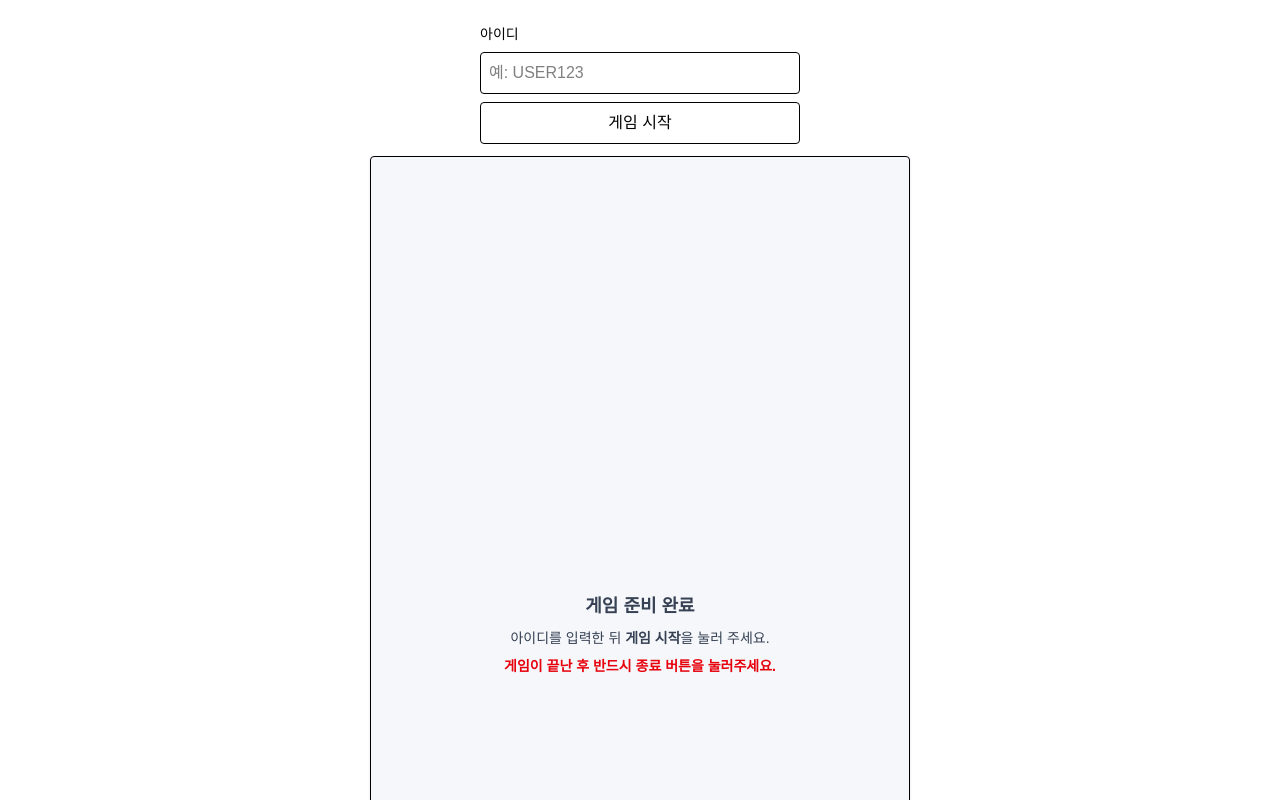
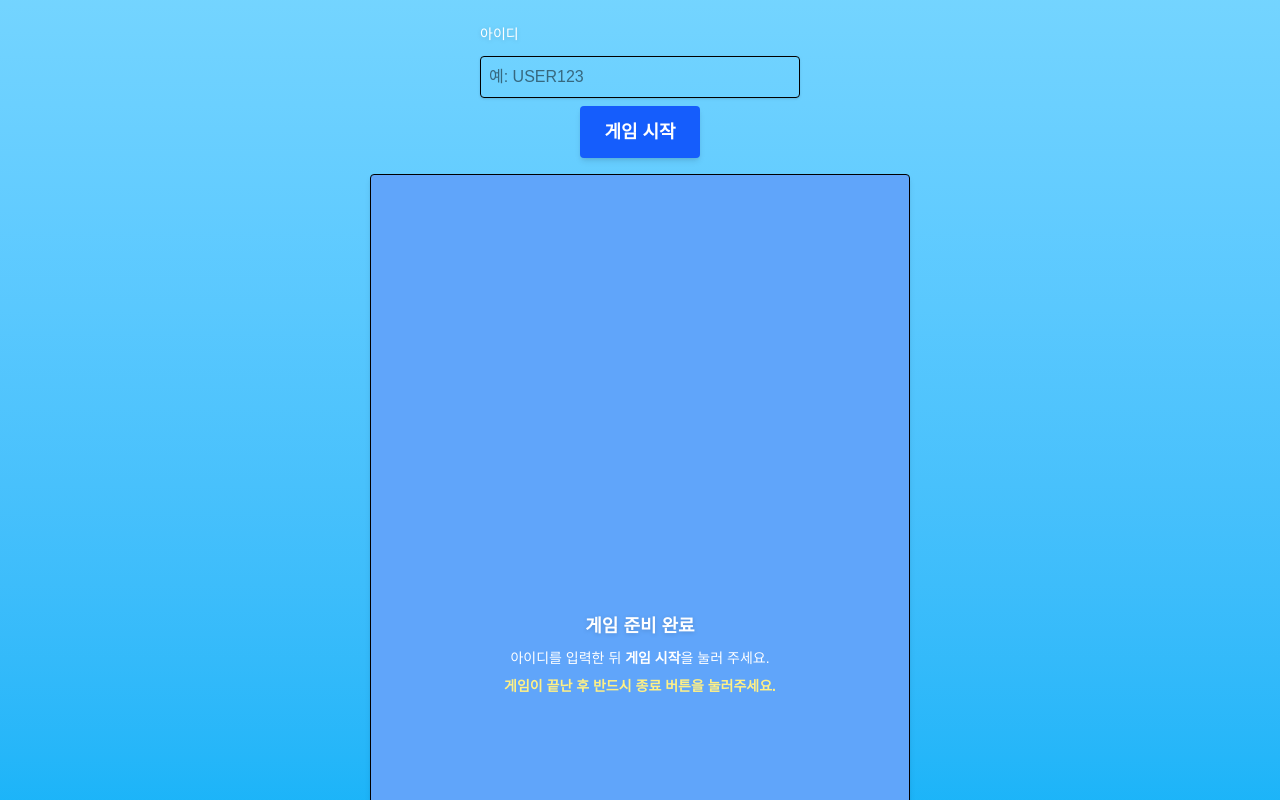
Before and after one commit to sethkim12/webgame-proxy, a Next.js app: page / in a window 1280 px wide. Shown: the top 800 px of the page. Built offline with nearby package versions, Linux system fonts and the light colour scheme.

Commit message:
update: fix api logging

```diff
--- a/src/app/page.tsx
+++ b/src/app/page.tsx
@@ -10,23 +10,17 @@ export default function Page() {
   const timerRef = useRef<number | null>(null);
   const iframeRef = useRef<HTMLIFrameElement | null>(null);
 
-  // 게임 시작 후 타이머 (시간은 표시 안 하지만 기록용)
   useEffect(() => {
     if (!startedAt) return;
-    timerRef.current = window.setInterval(() => {
-      /* 단순 경과시간 갱신용 (보이지 않음) */
-    }, 1000) as unknown as number;
-
+    timerRef.current = window.setInterval(() => {}, 1000) as unknown as number;
     const handleBeforeUnload = () => submitPlaytime(true);
     window.addEventListener("beforeunload", handleBeforeUnload);
-
     return () => {
       if (timerRef.current) window.clearInterval(timerRef.current);
       window.removeEventListener("beforeunload", handleBeforeUnload);
     };
   }, [startedAt]);
 
-  // iframe 내부 클릭도 집계 (동일 출처일 때만)
   useEffect(() => {
     if (!locked) return;
     const el = iframeRef.current;
@@ -44,9 +38,7 @@ export default function Page() {
           cleanup();
           el.removeEventListener("load", attach);
         };
-      } catch {
-        /* cross-origin이면 무시 */
-      }
+      } catch {}
     };
     const cleanup = attach();
     return () => {
@@ -64,7 +56,6 @@ export default function Page() {
   const submitPlaytime = async (isUnload = false) => {
     if (!startedAt) return;
     const playSeconds = Math.floor((Date.now() - startedAt) / 1000);
-
     try {
       await fetch("/api/submit", {
         method: "POST",
@@ -83,28 +74,26 @@ export default function Page() {
     }
   };
 
-  // 프레임 클릭도 집계
   const handleContainerClick = () => setClicks((c) => c + 1);
-
   const handleKeyDown = (e: React.KeyboardEvent<HTMLInputElement>) => {
     if (e.key === "Enter") startGame();
   };
 
   return (
-    <main className="min-h-screen p-3 sm:p-6 flex flex-col items-center bg-white text-black gap-3">
-      {/* 상단: 시작 전엔 입력폼, 시작 후엔 아이디 + 종료 버튼만 */}
+    <main className="min-h-screen p-3 sm:p-6 flex flex-col items-center bg-gradient-to-b from-sky-300 to-sky-500 text-black gap-3">
+      {/* 상단 영역 */}
       {!locked ? (
-        <section className="w-full max-w-xs flex flex-col gap-2">
-          <label className="text-sm font-medium">아이디</label>
+        <section className="w-full max-w-xs flex flex-col gap-3 items-center">
+          <label className="text-sm font-medium self-start text-white drop-shadow-sm">아이디</label>
           <input
-            className="border rounded p-2"
+            className="border rounded p-2 w-full shadow-sm"
             value={userId}
             onChange={(e) => setUserId(e.target.value)}
             onKeyDown={handleKeyDown}
             placeholder="예: USER123"
           />
           <button
-            className="rounded px-4 py-2 border hover:bg-gray-100"
+            className="rounded px-6 py-3 bg-blue-600 hover:bg-blue-700 text-white font-bold text-lg translate-y-[-4px] shadow-md"
             onClick={startGame}
           >
             게임 시작
@@ -112,23 +101,29 @@ export default function Page() {
         </section>
       ) : (
         <section className="w-full max-w-[540px] px-1 sm:px-0">
-          <div className="w-full flex items-center justify-between gap-2 text-sm text-gray-700">
-            <div className="truncate font-semibold">{userId}</div>
+          <div className="w-full flex items-center justify-between gap-2 text-sm text-gray-100">
+            <div className="truncate font-semibold text-white drop-shadow-sm">{userId}</div>
             <button
-              className="shrink-0 rounded px-3 py-1 border hover:bg-gray-100"
+              className="shrink-0 rounded px-4 py-2 bg-blue-700 hover:bg-blue-800 text-white font-semibold shadow-lg"
               onClick={() => submitPlaytime(false)}
             >
-              종료/저장
+              종료 / 저장
             </button>
           </div>
         </section>
       )}
 
       {/* 게임 프레임 */}
-      <section className="flex justify-center items-center w-full" onPointerDown={handleContainerClick}>
+      <section
+        className="flex justify-center items-center w-full"
+        onPointerDown={handleContainerClick}
+      >
         <div
-          className="relative w-full max-w-[540px] border rounded overflow-hidden shadow-sm flex justify-center items-center"
-          style={{ aspectRatio: "9 / 16", background: "#f5f7fb" }}
+          className="relative w-full max-w-[540px] border rounded overflow-hidden shadow-md flex justify-center items-center"
+          style={{
+            aspectRatio: "9 / 16",
+            background: locked ? "#dbeafe" : "#60a5fa", // 🔵 더 진한 파란 계열
+          }}
         >
           {locked ? (
             <iframe
@@ -141,15 +136,13 @@ export default function Page() {
               style={{ border: "none", background: "transparent" }}
             />
           ) : (
-            <div className="text-center text-gray-700 px-6 select-none">
-              <h3 className="mb-2 text-lg font-bold">게임 준비 완료</h3>
+            <div className="text-center text-white px-6 select-none">
+              <h3 className="mb-2 text-lg font-bold drop-shadow-sm">게임 준비 완료</h3>
               <p className="mb-1 text-sm">
                 아이디를 입력한 뒤 <b>게임 시작</b>을 눌러 주세요.
               </p>
-              <p className="mt-2 text-sm text-red-600 font-semibold">
+              <p className="mt-2 text-sm text-yellow-200 font-semibold">
                 게임이 끝난 후 반드시 <b>종료</b> 버튼을 눌러주세요.
-              </p>
-              <p className="mt-1 text-xs text-gray-500">
               </p>
             </div>
           )}
```
